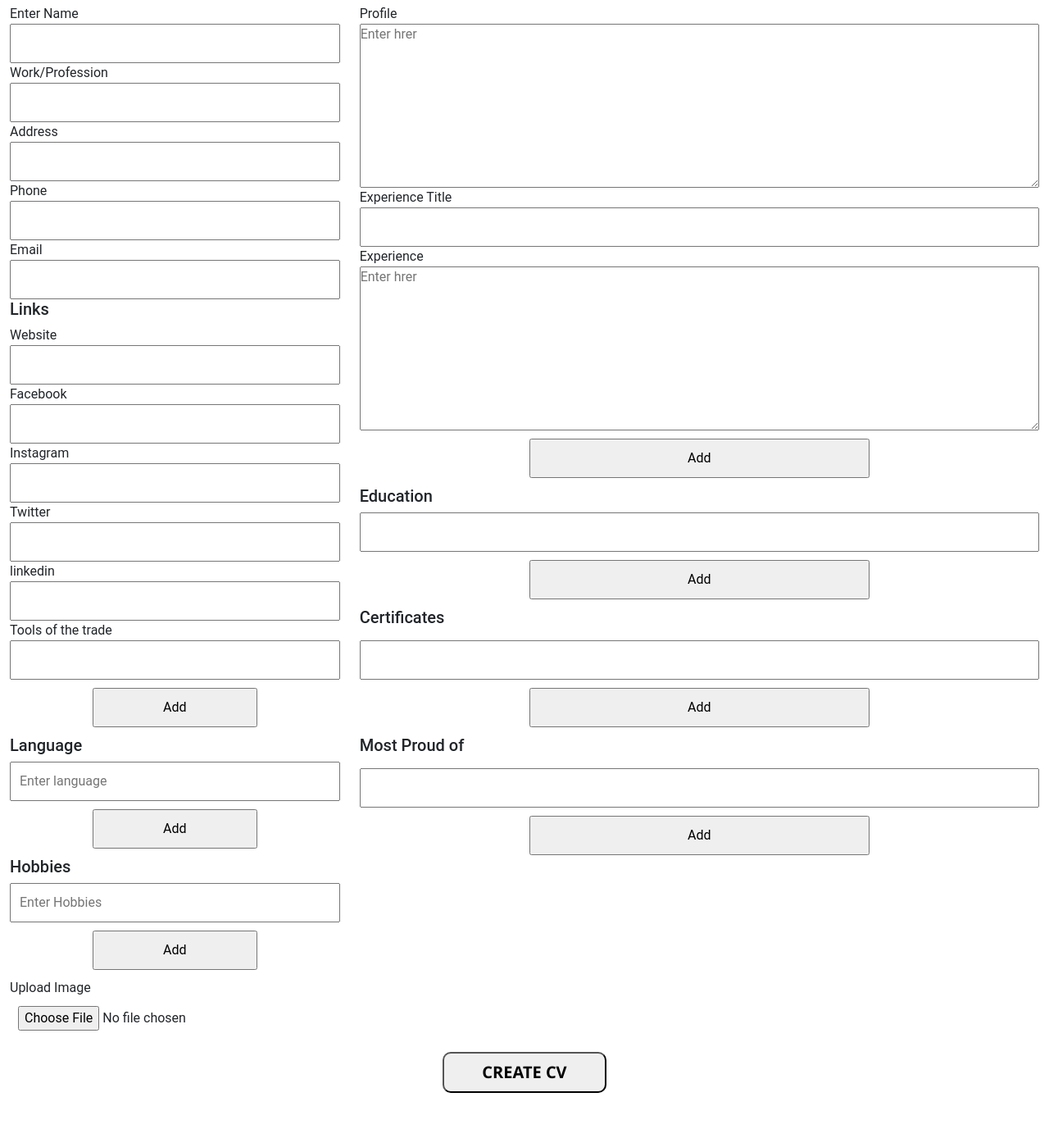
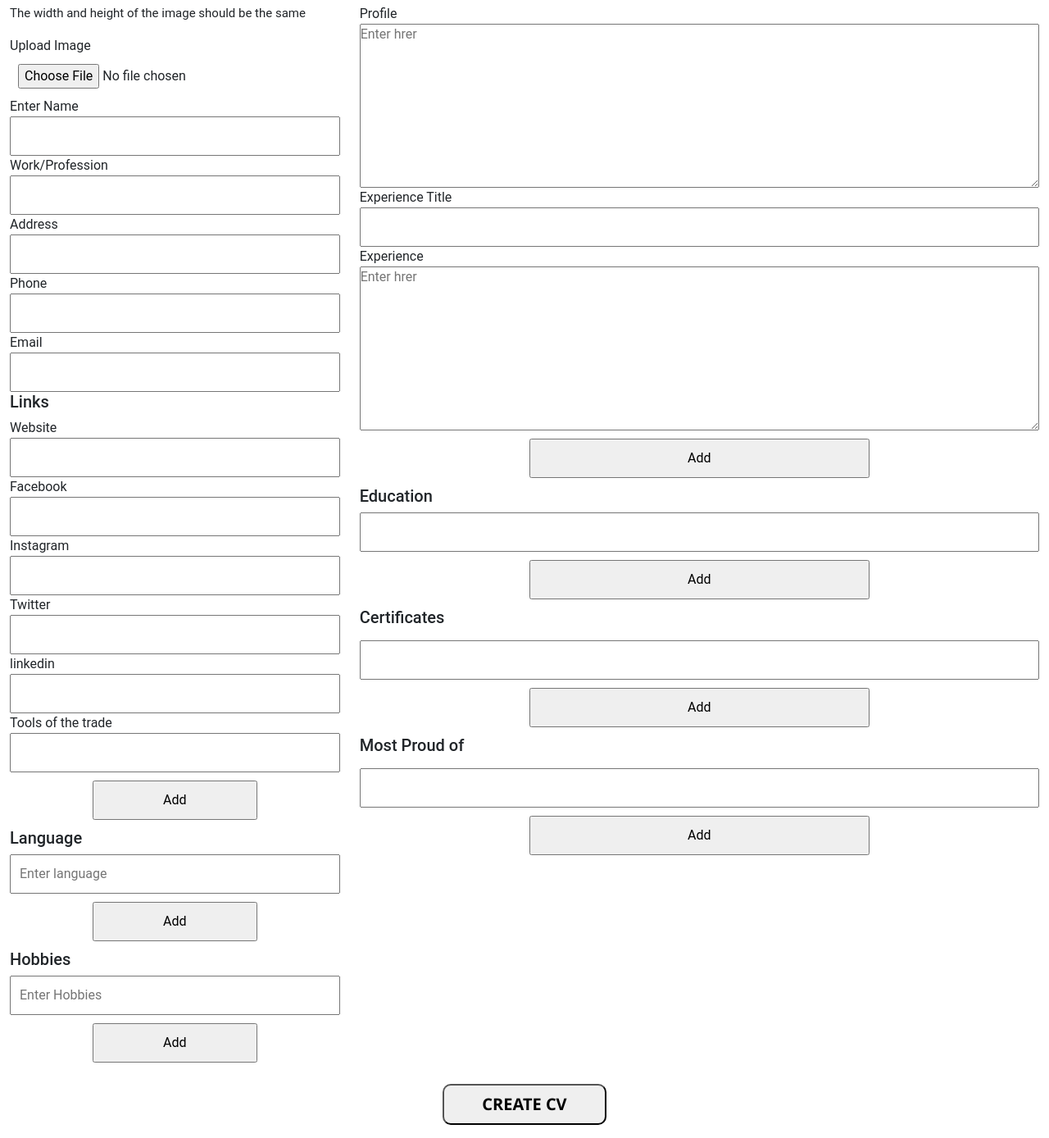
Before and after one commit to mksv9871234/ResumeBuilder.github.io, a plain HTML site: page index.html in a window 1280 px wide. Shown: the part 129-1517 px from the top of the page at 82% size. Before the commit the page ends 1478 px from the top, so only its background shows below. Drawn offline with nearby package versions, Linux system fonts and the light colour scheme.

Commit message:
Update index.html
add in this code image upload

```diff
--- a/index.html
+++ b/index.html
@@ -19,7 +19,7 @@
             <div class="col-sm-4 SubInfo">
                 <div class="SubInfo-content mb-5">
                     <div class="SubInfo-bio">
-                        <img id="ImageField" src="img/mks.jpeg" />
+                        <div id="imagePreview"></div>
                         <h2 id="NameField">Magdum Shaikh</h2>
                         <h3 id="ProfessionFiend">Software Developer</h3>
                     </div>
@@ -129,6 +129,14 @@
             <div class="col-sm-4">
                 <div class="personal-info" id="form">
                     <h2>Personal Information</h2>
+                    <p style="font-size: 15px; " id="textImg">The width and height of the image should be the same</p>
+                    <label for="ReciveImage" class="custom-file-input">
+                     Upload Image
+                        <!-- <input type="file" id="ReciveImage" onchange="previewImage(this)" id="imageInput" accept="image/*" onchange="checkImageSize()" required />
+                         -->
+                         <input type="file" id="ReciveImage" onchange="checkImageSize(this)" id="imageInput"  accept="image/*" required />
+
+                    </label>
                     Enter Name <input type="text" id="ReciveName" required />
                     Work/Profession <input type="text" id="profession" required />
                     Address <input type="text" id="address" required />
@@ -150,7 +158,6 @@
                     <h5>Hobbies</h5>
                     <input type="text" id="input_hobbie" placeholder="Enter Hobbies" />
                     <input type="button" id="Exa_Hobbies" value="Add" onclick="addhobbie()" />
-                    Upload Image <input type="file" id="ReciveImage" required />
                 </div>
             </div>
             <div class="col-sm-8">
```
